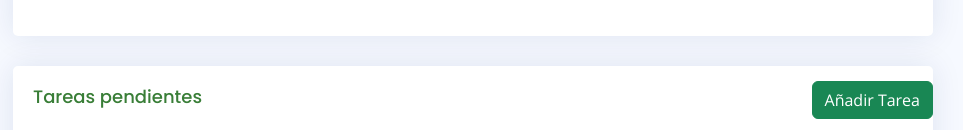
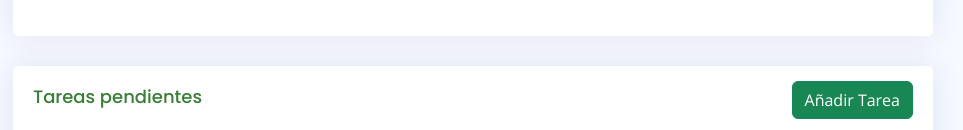
Before and after one commit to 0xDevException/Proyecto2022, a Flask app: template src/templates/Admin/index.html in a window 1280 px wide. Shown: the part 937-1067 px from the top of the page, without its empty margins (317-1280 px from the left). Run offline with Flask 2, Linux system fonts and the light colour scheme; the template is opened without the code that fills it, so the values that code supplies are empty; some libraries are stand-ins or nearby versions.

Commit message:
New Eden Beta 3

```diff
--- a/src/static/assetsNA/css/style.css
+++ b/src/static/assetsNA/css/style.css
@@ -28,6 +28,10 @@ h4,
 h5,
 h6 {
   font-family: "Jost", sans-serif;
+}
+
+main.main:nth-child(3) section.section.dashboard div.row div.col-lg-12 div.row div.col-12:nth-child(5) div.card.recent-sales.overflow-auto div.filter > a.btn.btn-success{
+  margin-right: 20px;
 }
 
 /*--------------------------------------------------------------
```
